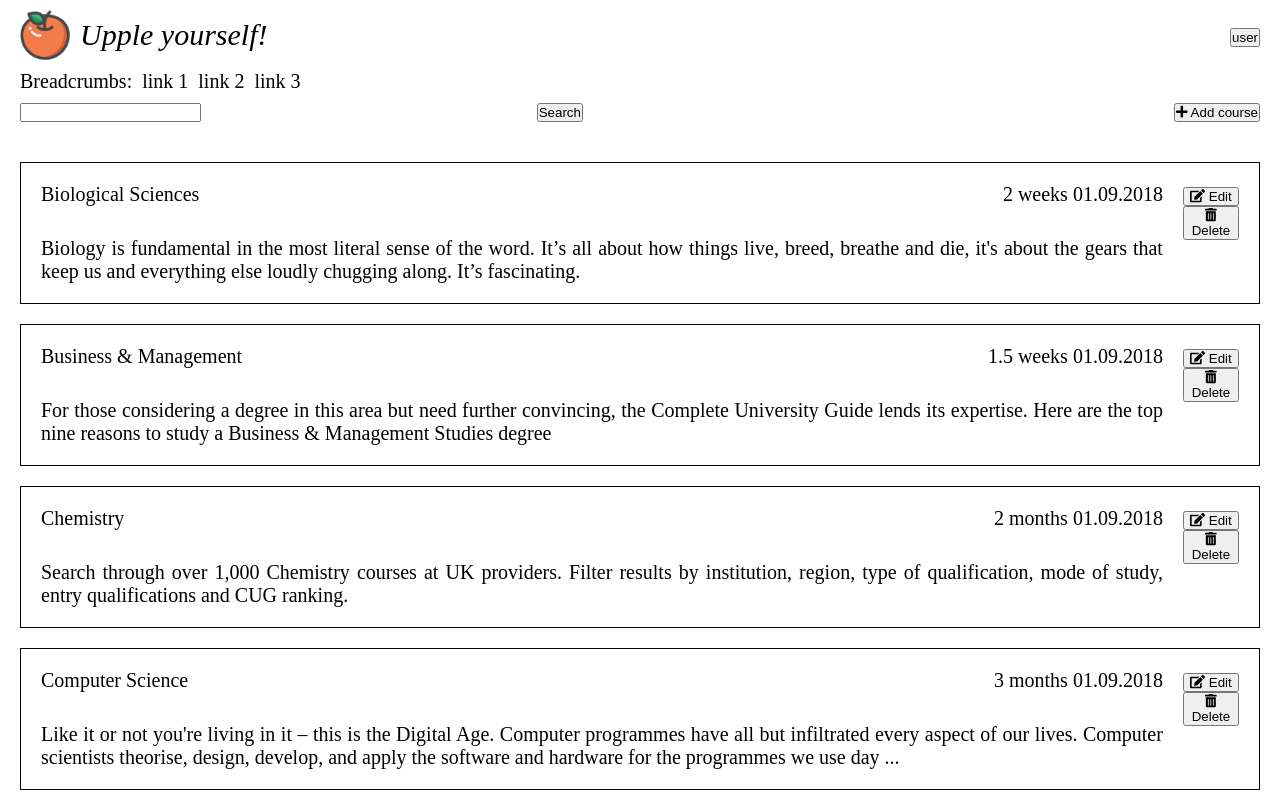
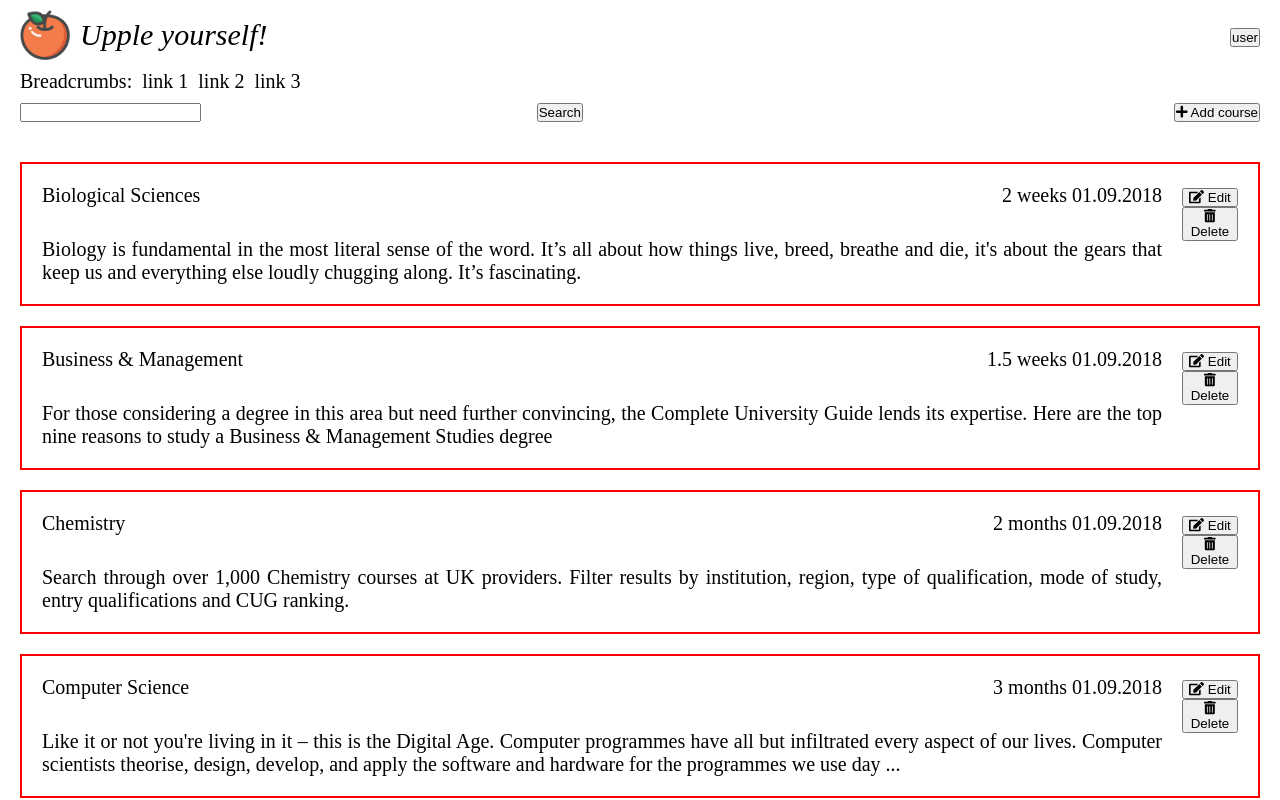
Before and after one commit to mikalai-sokarau/Angular, an Angular app: page / in a window 1280 px wide. Shown: the top 800 px of the page. Built offline with nearby package versions, Linux system fonts and the light colour scheme.

Commit message:
course component minor logic improvements

```diff
--- a/src/app/components/course/course.component.ts
+++ b/src/app/components/course/course.component.ts
@@ -1,7 +1,12 @@
 import { Component, OnInit, Input, Output, EventEmitter } from '@angular/core';
+import { TimeDifferenceService } from '../../shared/services/time/timeDifference.service';
 import { CourseInterface } from '../../shared/models/course-interface';
-import { faEdit } from '@fortawesome/free-solid-svg-icons';
+import { faEdit, IconDefinition } from '@fortawesome/free-solid-svg-icons';
 import { faTrashAlt } from '@fortawesome/free-solid-svg-icons';
+
+const COURSE_FRESHNESS_TIME = 2419200000,
+  FRESH_COURSE_COLOR = 'green',
+  UPCOMING_COURSE_COLOR = 'blue';
 
 @Component({
   selector: 'app-course',
@@ -9,24 +14,40 @@ import { faTrashAlt } from '@fortawesome/free-solid-svg-icons';
   styleUrls: ['./course.component.scss']
 })
 export class CourseComponent implements CourseInterface, OnInit {
-  @Input() id: string;
-  @Input() title: string;
-  @Input() date: string;
-  @Input() duration: string;
-  @Input() description: string;
-  @Input() img: string;
-  @Output() onClickHandler = new EventEmitter<string>();
+  @Input()
+  id: string;
+  @Input()
+  title: string;
+  @Input()
+  date: string;
+  @Input()
+  duration: string;
+  @Input()
+  description: string;
+  @Input()
+  img: string;
+  @Output()
+  onClickHandler = new EventEmitter<string>();
 
-  editIcon = faEdit;
-  deleteIcon = faTrashAlt;
-  buttonNames = ['Edit', 'Delete'];
+  public color = 'red';
+  public editIcon: IconDefinition = faEdit;
+  public deleteIcon: IconDefinition = faTrashAlt;
+  public buttonNames = ['Edit', 'Delete'];
+  public creationDate = new Date();
+  public currentDate = new Date();
 
   onClick(event) {
-    this.onClickHandler.emit(this.id)
+    this.onClickHandler.emit(this.id);
   }
 
-  constructor() { }
+  constructor(private timeDifference: TimeDifferenceService) {}
 
   ngOnInit() {
+    if (this.creationDate.getMilliseconds() < this.currentDate.getMilliseconds() &&
+        this.creationDate.getMilliseconds() >= this.currentDate.getMilliseconds() - COURSE_FRESHNESS_TIME) {
+          this.color = FRESH_COURSE_COLOR;
+    } else if (this.creationDate > this.currentDate) {
+      this.color = UPCOMING_COURSE_COLOR;
+    }
   }
 }
--- /dev/null
+++ b/src/app/shared/services/time/timeDifference.service.ts
@@ -0,0 +1,16 @@
+import { Injectable } from '@angular/core';
+
+@Injectable({
+  providedIn: 'root'
+})
+export class TimeDifferenceService {
+  public current: Date;
+
+  constructor() {
+    this.current = new Date();
+  }
+
+  get(created: Date): number {
+    return this.current.getMilliseconds() - created.getMilliseconds();
+  }
+}
```
Also changed, not shown: 1 other file (tests, documents, lock files or other folders).
